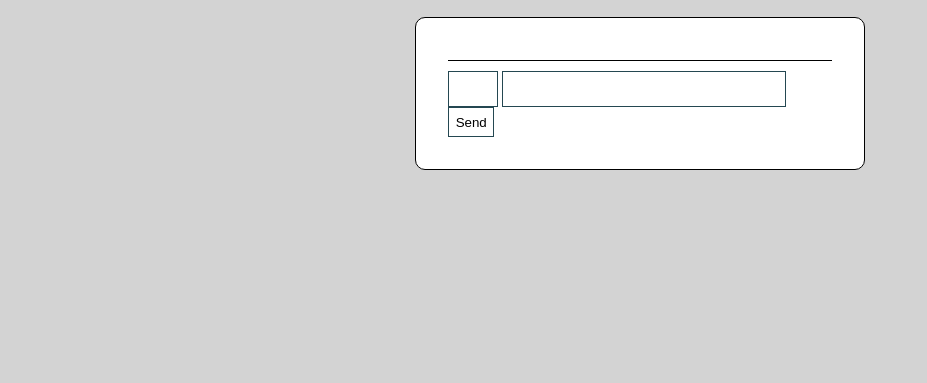
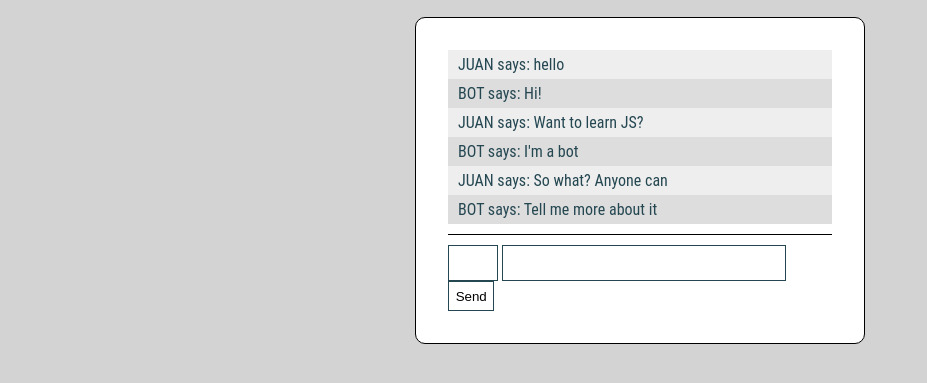
Before and after one commit to lighthouse-labs/js-essentials-2, a plain HTML site: page index.html in a window 1280 px wide. Shown: the part 41-424 px from the top of the page, without its empty margins (0-927 px from the left). Drawn offline with Linux system fonts and the light colour scheme.

Commit message:
Update index.html
Added sample content

```diff
--- a/index.html
+++ b/index.html
@@ -8,8 +8,12 @@
     <h1>Hello world!</h1>
     <main role="main">
   <ul id="messages">
-
-
+    <li>JUAN says: hello</li>
+    <li>BOT says: Hi!</li>
+    <li>JUAN says: Want to learn JS?</li>
+    <li>BOT says: I'm a bot</li>
+    <li>JUAN says: So what? Anyone can</li>
+    <li>BOT says: Tell me more about it</li>
   </ul>
 
   <form>
```
